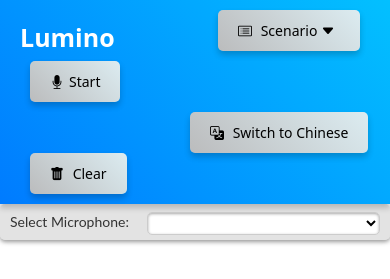
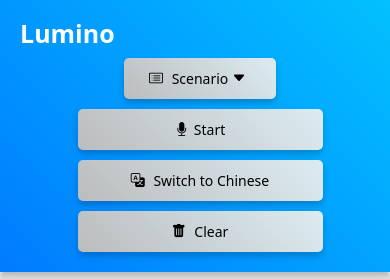
Before and after one commit to LGMOak/lumino, a Flask app: page / in a window 390 px wide. Shown: the top 279 px of the page. Run offline with Flask 3, Linux system fonts and the light colour scheme; lists and menus that the app fills with data are empty; some libraries are stand-ins or nearby versions.

Commit message:
Update style.css (mobile version)
Mobile version update

```diff
--- a/web/static/css/style.css
+++ b/web/static/css/style.css
@@ -184,11 +184,27 @@ button i {
 }
 
 
-/* Mobile-specific adjustments */
+/* Mobile version adjustments */
 @media (max-width: 768px) {
     .navbar {
-        flex-direction: row;
-        align-items: flex-end;
+        flex-direction: column;
+        align-items: center;
+    }
+
+    /* .navbar .selection,  */
+    .navbar #mic-btn,
+    .navbar #switch-language,
+    .navbar #clearConversation{
+        margin-bottom: 10px;
+        width: 70%;
+        font-size: 14px;
+        border-radius: 5px;
+    }
+
+    .navbar #scenario {
+        font-size: 14px;
+        margin-bottom: 10px;
+        width: 100% !important;
     }
 
     button:hover {
@@ -196,28 +212,12 @@ button i {
         box-shadow: 0 6px 12px rgba(0, 0, 0, 0.2);
     }
 
-    #scenario {
-        font-size: 14px;
-        border-radius: 5px;
-        margin-bottom: 10px;
-    }
-
     #mic-btn {
         margin-left: 10px;
         font-size: 14px;
         border-radius: 5px;
         margin-bottom: 10px;
-    }
-
-    #switch-language {
-        font-size: 14px;
-        border-radius: 5px;
-        margin-left: 170px;
-    }
-
-    #clearConversation {
-        font-size: 14px;
-        border-radius: 5px;
+        width: 100%;
     }
 
     #mic {
```
